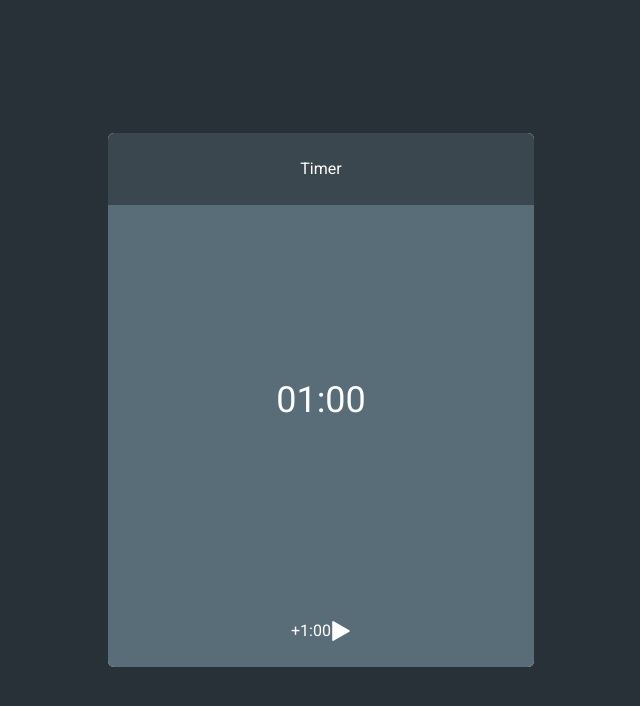
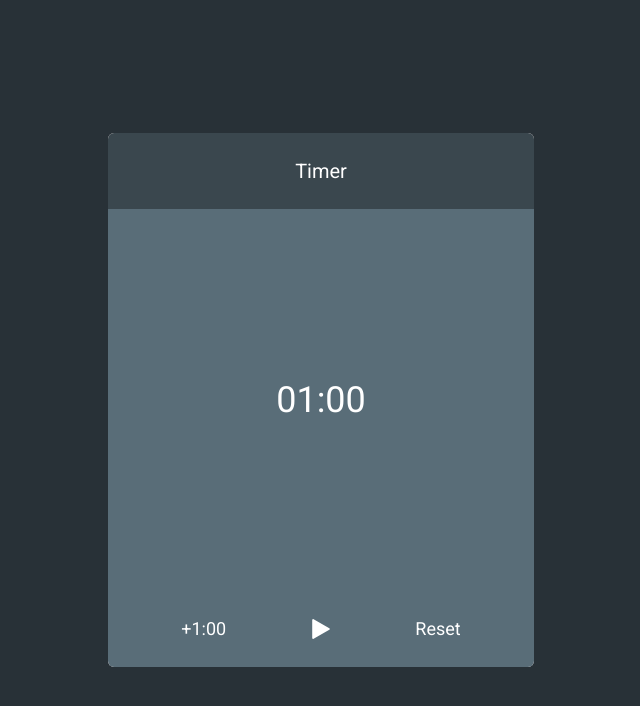
Before and after one commit to lstuartfry/next-timer-app, a Next.js app: page / in a window 1280 px wide. Shown: the top 706 px of the page, without its empty margins (319-959 px from the left). Built offline with nearby package versions, Linux system fonts and the light colour scheme.

Commit message:
adds reset button

```diff
--- a/src/app/page.tsx
+++ b/src/app/page.tsx
@@ -24,7 +24,9 @@ export default function App() {
   return (
     <main className="flex h-screen min-h-screen items-center justify-center bg-dark-gray-800 font-roboto text-white">
       <div className="flex h-2/3 w-1/3 min-w-[300px] flex-col overflow-hidden rounded-md bg-red-50">
-        <div className="flex justify-center bg-dark-gray-700 py-6">Timer</div>
+        <div className="flex justify-center bg-dark-gray-700 py-6 text-xl">
+          Timer
+        </div>
         <div className="flex flex-1 items-center justify-center bg-dark-gray-500">
           <Timer expiryTimestamp={timer} onChange={handleChange} />
         </div>
--- a/src/components/Timer.tsx
+++ b/src/components/Timer.tsx
@@ -42,6 +42,10 @@ export default function Timer({ expiryTimestamp, onChange }: Props) {
     onChange({ minutes: minutes + 1, seconds });
   };
 
+  const handleReset = () => {
+    onChange({ minutes: 0, seconds: 0 });
+  };
+
   // format the value to match the desired input mask
   const formattedValue = `${minutes > 9 ? minutes : `0${minutes}`}${seconds > 9 ? seconds : `0${seconds}`}`;
 
@@ -55,11 +59,12 @@ export default function Timer({ expiryTimestamp, onChange }: Props) {
           value={formattedValue}
         />
       </div>
-      <div className="flex justify-center py-6">
+      <div className="flex justify-around p-6 text-lg">
         <button onClick={handleAddMinute}>+1:00</button>
         <button onClick={() => (isRunning ? pause() : resume())}>
           {isRunning ? Pause : Play}
         </button>
+        <button onClick={handleReset}>Reset</button>
       </div>
     </div>
   );
```
